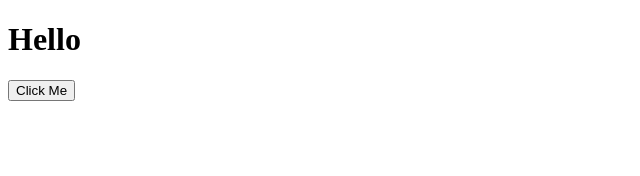
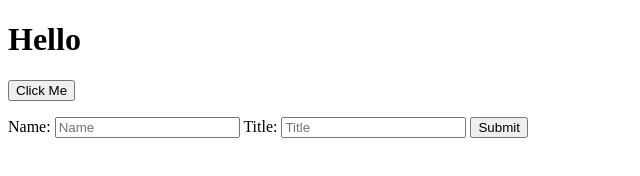
Before and after one commit to KellyDanger/JQuery-Intro, a plain HTML site: page index.html in a window 1280 px wide. Shown: the whole page, without its empty margins (0-640 px from the left). Drawn offline with Linux system fonts and the light colour scheme.

Commit message:
added form elements

```diff
--- a/index.html
+++ b/index.html
@@ -13,6 +13,15 @@
   <button id="clickMe">Click Me</button>
   <main>
     <ul id="favoriteFoods"></ul>
+    <div id="employeeForm">
+      <label htmlFor="name">Name:</label>
+      <!-- htmlFor and label is helpful for accessibility -->
+      <input id="name" type="text" placeholder="Name"/>
+      <label htmlFor="title">Title:</label>
+      <!-- htmlFor and label is helpful for accessibility -->
+      <input id="title" type="text" placeholder="Title"/>
+      <button id="submitForm">Submit</button>
+    </div>
   </main>
 </body>
 </html>
--- a/script.js
+++ b/script.js
@@ -35,9 +35,11 @@ function deleteFunc(){
 }//end deleteFunc
 
 function changeColorFunc(){
-  console.log('change Color');
   //rather than manipulating css within JS...you can just add a class to an element with the .addClass method...and just have this class set up in CSS
-  $(this).parent().addClass('pinkColor');
+  //$(this).parent().addClass('pinkColor');
+  //**ORRRRR you can toggle */
+  $(this).parent().toggleClass('pinkColor');
+
 }//end changeColorFunc
 
 //THE BUTTON CLICK IS EVENT #3
```
